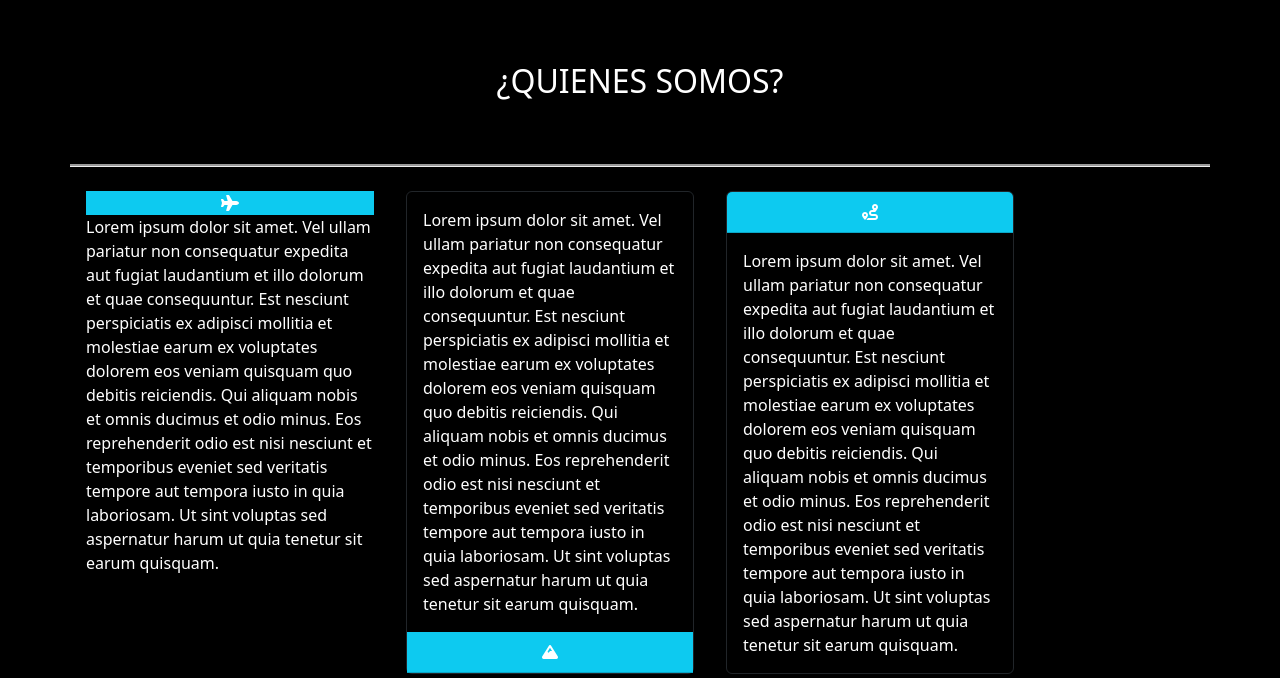
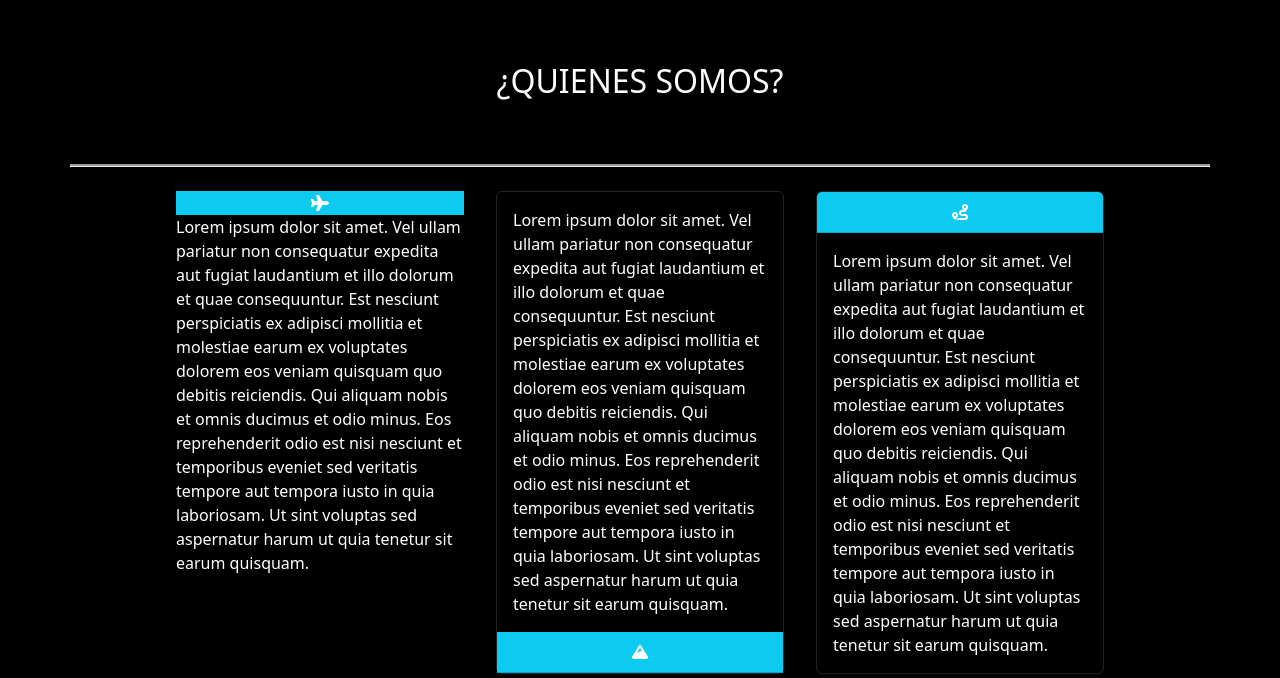
Before and after one commit to ksm2024/pruebaksm, a plain HTML site: page index.html in a window 1280 px wide. Shown: the part 962-1640 px from the top of the page. Drawn offline with nearby package versions, Linux system fonts and the light colour scheme.

Commit message:
cardsadjustment

```diff
--- a/assets/css/style.css
+++ b/assets/css/style.css
@@ -35,7 +35,11 @@ h2 {
     padding: 4rem;
     border-bottom-style: groove;
 }
+div .row {
+    display: flex;
+    justify-content: center;
 
+  }
 
 /* descatados */
 h3 {
@@ -59,6 +63,10 @@ h3 {
 
 }
 
+.row {
+    display:flex;
+    justify-content: center;
+}
 /* contacto */
 h4 {
     text-align: center;
```
Also changed, not shown: index.html (+1 -2 lines).
